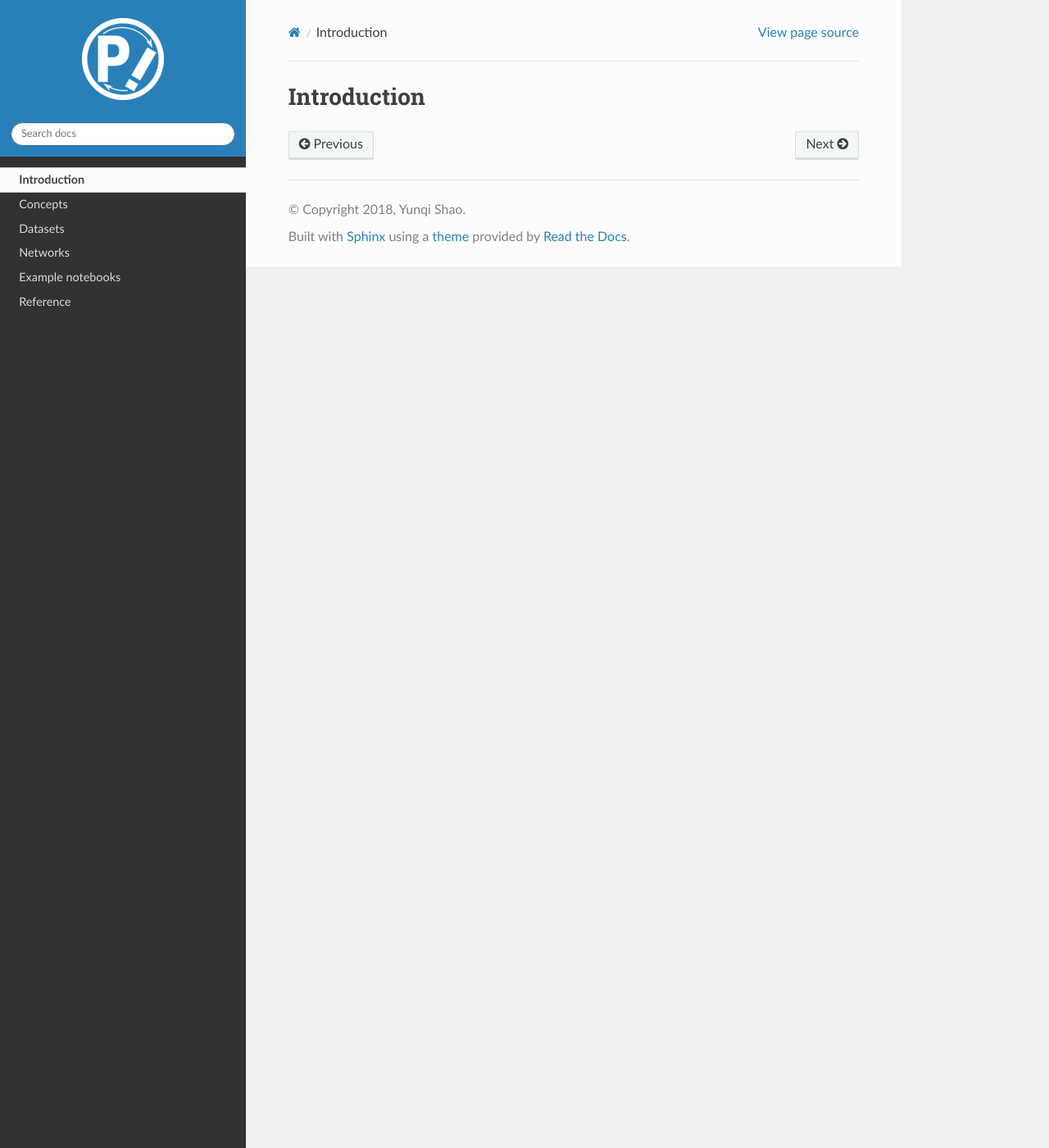
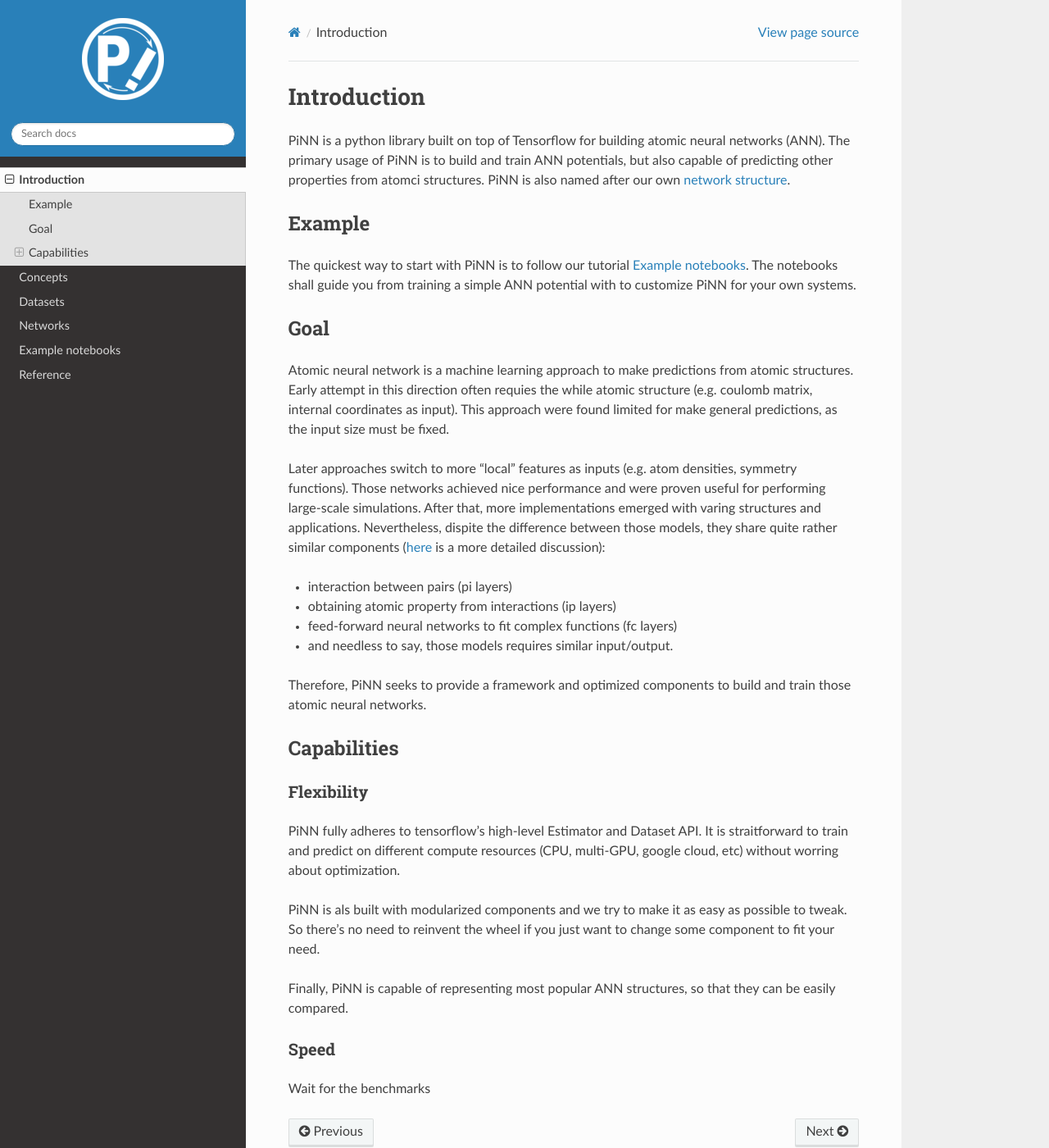
Before and after one commit to Teoroo-CMC/PiNN, a Sphinx documentation site: the page built from doc/introduction.rst, in a window 1280 px wide and 1400 px high. Shown: the whole window at 82% size. Built offline with Sphinx 7.4.7 and the Read the Docs theme 2.0.0, drawn with Linux system fonts in a browser that asks for light colours.

Commit message:
Write introduction

```diff
--- a/doc/introduction.rst
+++ b/doc/introduction.rst
@@ -1,2 +1,64 @@
 Introduction
 ============
+
+PiNN is a python library built on top of Tensorflow for building
+atomic neural networks (ANN).
+The primary usage of PiNN is to build and train ANN potentials,
+but also capable of predicting other properties from atomci structures.
+PiNN is also named after our own :doc:`network structure <networks/pinn>`.
+
+Example
+-------
+
+The quickest way to start with PiNN is to follow our tutorial :doc:`notebooks`.
+The notebooks shall guide you from training a simple ANN potential with
+to customize PiNN for your own systems.
+
+Goal
+----
+
+Atomic neural network is a machine learning approach to make predictions
+from atomic structures.
+Early attempt in this direction often requies the while atomic structure
+(e.g. coulomb matrix, internal coordinates as input).
+This approach were found limited for make general predictions, as the
+input size must be fixed.
+
+Later approaches switch to more "local" features as inputs
+(e.g. atom densities, symmetry functions).
+Those networks achieved nice performance and were proven
+useful for performing large-scale simulations.
+After that, more implementations emerged
+with varing structures and applications.
+Nevertheless, dispite the difference between those models,
+they share quite rather similar components
+(:ref:`here <layer_types>` is a more detailed discussion):
+
+- interaction between pairs (pi layers)
+- obtaining atomic property from interactions (ip layers)
+- feed-forward neural networks to fit complex functions (fc layers)
+- and needless to say, those models requires similar input/output.
+
+Therefore, PiNN seeks to provide a framework and optimized components to
+build and train those atomic neural networks.
+
+Capabilities
+------------
+
+Flexibility
+^^^^^^^^^^^
+PiNN fully adheres to tensorflow's high-level Estimator and Dataset API.
+It is straitforward to train and predict on different compute resources
+(CPU, multi-GPU, google cloud, etc) without worring about optimization.
+
+PiNN is als built with modularized components and we try to make it as easy
+as possible to tweak.
+So there's no need to reinvent the wheel if you just want to change some
+component to fit your need.
+
+Finally, PiNN is capable of representing most popular ANN structures,
+so that they can be easily compared.
+
+Speed
+^^^^^
+Wait for the benchmarks
```
